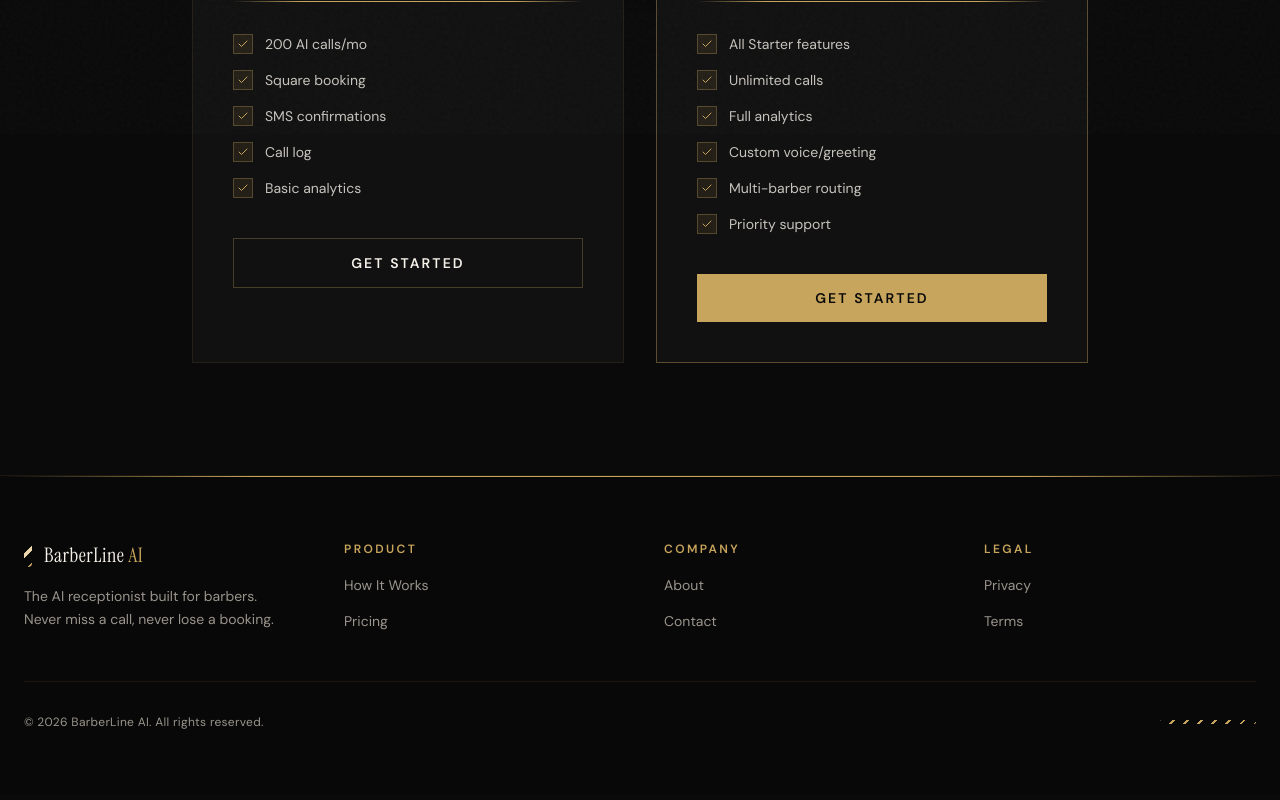
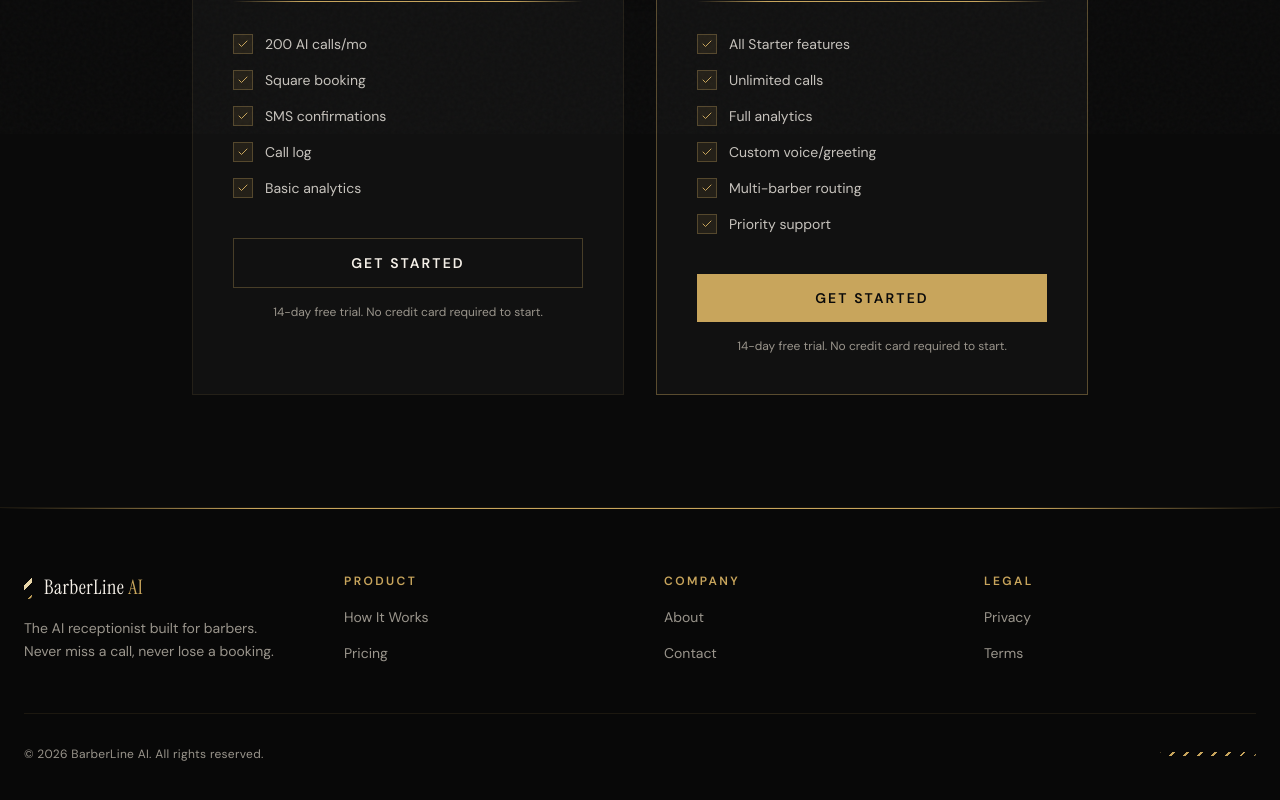
Before and after one commit to oa100/barberline-ai, a Next.js app: page /pricing in a window 1280 px wide. Shown: the part 666-1466 px from the top of the page. Built offline with nearby package versions, Linux system fonts and the light colour scheme.

Commit message:
feat: add 14-day free trial messaging to pricing page

```diff
--- a/src/app/(marketing)/pricing/page.tsx
+++ b/src/app/(marketing)/pricing/page.tsx
@@ -109,6 +109,9 @@ export default function PricingPage() {
               >
                 <Link href="/signup">Get Started</Link>
               </Button>
+              <p className="mt-4 text-center text-xs text-warm-gray">
+                14-day free trial. No credit card required to start.
+              </p>
             </div>
           ))}
         </div>
```
Also changed, not shown: 1 other file (tests, documents, lock files or other folders).
